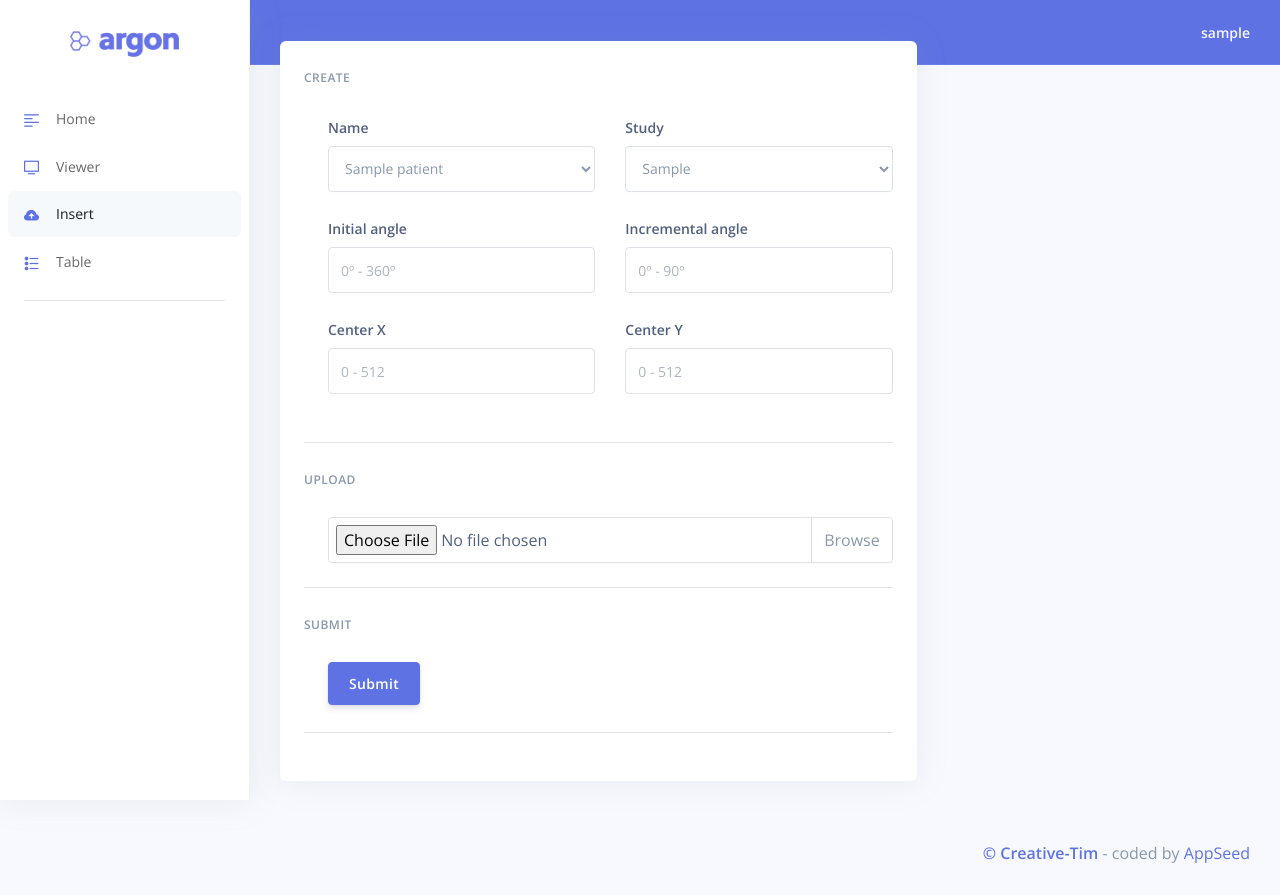
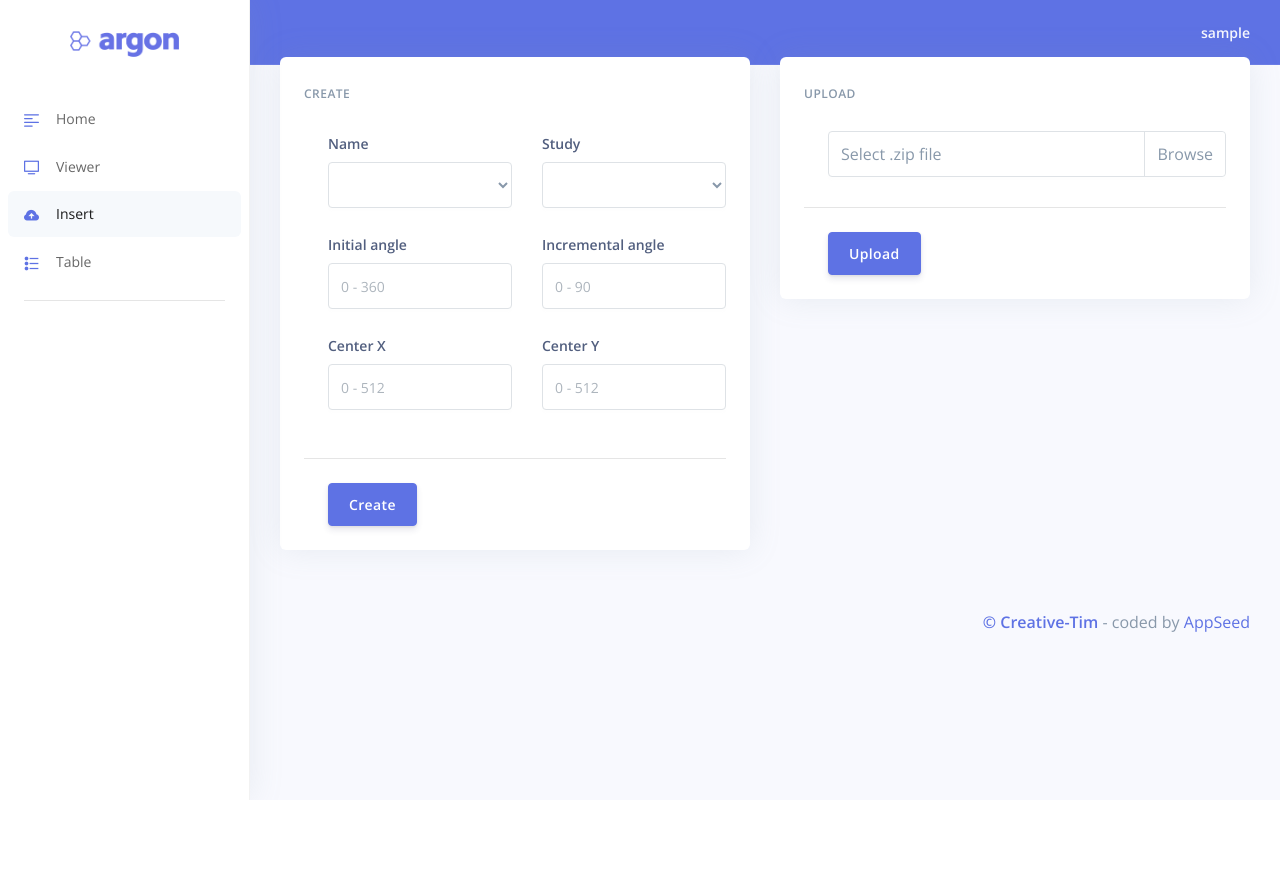
Before and after one commit to luiz-rocha94/prosthesis-viewer, a Django app: page /insert/ in a window 1280 px wide. After the commit the page ends 800 px from the top, so only its background shows below. Run offline with Django 3.2, Linux system fonts and the light colour scheme; a user stored in the database is signed in; tables that the repository leaves empty hold one stand-in row (values such as "Sample post"); lists and menus that the app fills with data are empty; some libraries are stand-ins or nearby versions.

Commit message:
fixed navigation

```diff
--- a/apps/authentication/urls.py
+++ b/apps/authentication/urls.py
@@ -10,5 +10,5 @@ from django.contrib.auth.views import LogoutView
 urlpatterns = [
     path('login/', login_view, name="login"),
     path('register/', register_user, name="register"),
-    path("logout/", LogoutView.as_view(), name="logout")
+    path("", LogoutView.as_view(), name="logout")
 ]
--- a/apps/authentication/views.py
+++ b/apps/authentication/views.py
@@ -22,7 +22,7 @@ def login_view(request):
             user = authenticate(username=username, password=password)
             if user is not None:
                 login(request, user)
-                return redirect("/")
+                return redirect(request.GET.get('next', '/home/'))
             else:
                 msg = 'Invalid credentials'
         else:
--- a/apps/home/templatetags/home_extras.py
+++ b/apps/home/templatetags/home_extras.py
@@ -11,12 +11,15 @@ def list_names():
     return [patient.name for patient in models.Patient.objects.all()]
 
 
-@register.simple_tag()
-def list_studies():
-    return [tomo.study for tomo in models.Tomography.objects.all()]
+@register.simple_tag
+def list_studies(prosthesis=True):
+    query = models.Tomography.objects.filter(model__isnull=False)
+    if not prosthesis:
+        query = query.filter(prosthesis=prosthesis)
+    return [(tomo.patient.name, tomo.study) for tomo in query]
 
 
-@register.simple_tag()
+@register.simple_tag
 def list_all():
     return [(tomo.patient.name, tomo.study, tomo.num_images)
-            for tomo in models.Tomography.objects.annotate(num_images=Count('image'))]
+            for tomo in models.Tomography.objects.annotate(num_images=Count('image')).filter(model__isnull=False)]
--- a/apps/insert/views.py
+++ b/apps/insert/views.py
@@ -11,10 +11,10 @@ class New(View):
 
     def post(self, request):
         context = {'segment': 'new'}
-        file = request.FILES.get('zipfile')
-        if file:
+        if request.POST.get('upload'):
+            file = request.FILES.get('zipfile')
             utils.insert_data(file)
-        else:
+        elif request.POST.get('create'):
             angle0 = int(request.POST.get('angle-0', 5))
             angle1 = int(request.POST.get('angle-1', 30))
             center_y = int(request.POST.get('center-y', 256))
--- a/apps/templates/insert/new.html
+++ b/apps/templates/insert/new.html
@@ -6,9 +6,9 @@
 {% block content %}
 
 <!-- Page content -->
-<div class="container-fluid mt--4">
+<div class="container-fluid mt--2">
   <div class="row">
-    <div class="col-xl-8 order-xl-1">
+    <div class="col-xl-6 order-xl-1">
       <div class="card">
         <div class="card-body">
           <form action="" method="post" enctype="multipart/form-data">
@@ -20,9 +20,9 @@
                   <div class="form-group">
                     <label class="form-control-label" for="input-name">Name</label>
                     <select name="name" id="input-name" class="form-control">
-                        {% list_names as names %}
-                        {% for name in names %}
-                            <option value="{{ name }}">{{ name }}</option>
+                        {% list_studies False as studies %}
+                        {% for study in studies %}
+                            <option value="{{ study.0 }}">{{ study.0 }}</option>
                         {% endfor %}
                     </select>
                   </div>
@@ -31,9 +31,8 @@
                   <div class="form-group">
                     <label class="form-control-label" for="input-study">Study</label>
                     <select name="study" id="input-study" class="form-control">
-                        {% list_studies as studies %}
                         {% for study in studies %}
-                            <option value="{{ study }}">{{ study }}</option>
+                            <option value="{{ study.1 }}">{{ study.1 }}</option>
                         {% endfor %}
                     </select>
                   </div>
@@ -43,13 +42,15 @@
                 <div class="col-lg-6">
                   <div class="form-group">
                     <label class="form-control-label" for="input-angle-0">Initial angle</label>
-                    <input type="text" id="input-angle-0" class="form-control" placeholder="0º - 360º" name="angle-0">
+                    <input type="number" id="input-angle-0" class="form-control" placeholder="0 - 360"
+                           name="angle-0" min=0 max=360>
                   </div>
                 </div>
                 <div class="col-lg-6">
                   <div class="form-group">
                     <label class="form-control-label" for="input-angle-1">Incremental angle</label>
-                    <input type="text" id="input-angle-1" class="form-control" placeholder="0º - 90º" name="angle-1">
+                    <input type="number" id="input-angle-1" class="form-control" placeholder="0 - 90"
+                           name="angle-1" min=0 max=90>
                   </div>
                 </div>
               </div>
@@ -57,43 +58,58 @@
                 <div class="col-lg-6">
                   <div class="form-group">
                     <label class="form-control-label" for="input-center-x">Center X</label>
-                    <input type="text" id="input-center-x" class="form-control" placeholder="0 - 512" name="center-x">
+                    <input type="number" id="input-center-x" class="form-control" placeholder="0 - 512"
+                           name="center-x" min=0 max=512>
                   </div>
                 </div>
                 <div class="col-lg-6">
                   <div class="form-group">
                     <label class="form-control-label" for="input-center-y">Center Y</label>
-                    <input type="text" id="input-center-y" class="form-control" placeholder="0 - 512" name="center-y">
-                  </div>
-                </div>
-              </div>
-            </div>
-            <hr class="my-4" />
-            <!-- Address -->
-            <h6 class="heading-small text-muted mb-4">Upload</h6>
-            <div class="pl-lg-4">
-              <div class="row">
-                <div class="col-md-12">
-                  <div class="custom-file">
-                    <label class="custom-file-label" for="input-zipfile">Zipfile</label>
-                    <input id="input-zipfile" class="custom-file-input file-input-button" type="file" name="zipfile">
+                    <input type="number" id="input-center-y" class="form-control" placeholder="0 - 512"
+                           name="center-y" min=0 max=512>
                   </div>
                 </div>
               </div>
             </div>
             <hr class="my-4" />
             <!-- Submit -->
-            <h6 class="heading-small text-muted mb-4">Submit</h6>
+            <div class="pl-lg-4">
+              <div class="row">
+                <div class="col-md-12">
+                  <input type="submit" class="btn btn-primary" value="Create" name="create">
+                </div>
+              </div>
+            </div>
+          </form>
+        </div>
+      </div>
+    </div>
+    <div class="col-xl-6 order-xl-2">
+      <div class="card">
+        <div class="card-body">
+          <form action="" method="post" enctype="multipart/form-data">
+            {% csrf_token %}
+            <h6 class="heading-small text-muted mb-4">Upload</h6>
             <div class="pl-lg-4">
               <div class="row">
                 <div class="col-md-12">
                   <div class="custom-file">
-                    <input type="submit" class="btn btn-primary">
+                    <label class="custom-file-label" id="zipfile-name" for="input-zipfile">Select .zip file</label>
+                    <input id="input-zipfile" class="custom-file-input" type="file" name="zipfile"
+                           accept=".zip" hidden>
                   </div>
                 </div>
               </div>
             </div>
             <hr class="my-4" />
+            <!-- Submit -->
+            <div class="pl-lg-4">
+              <div class="row">
+                <div class="col-md-12">
+                  <input type="submit" class="btn btn-primary" value="Upload" name="upload">
+                </div>
+              </div>
+            </div>
           </form>
         </div>
       </div>
@@ -107,4 +123,13 @@
 {% endblock content %}
 
 <!-- Specific JS goes HERE -->
-{% block javascripts %}{% endblock javascripts %}
+{% block javascripts %}
+<script type="text/javascript">
+    var $input    = document.getElementById('input-zipfile'),
+    $fileName = document.getElementById('zipfile-name');
+
+    $input.addEventListener('change', function(){
+      $fileName.textContent = this.value.split('\\').pop();
+    });
+</script>
+{% endblock javascripts %}
--- a/apps/viewer/utils.py
+++ b/apps/viewer/utils.py
@@ -4,7 +4,7 @@ from apps.insert import models
 def get_files(name, study):
     query = models.Image.objects.filter(tomography__patient__name=name,
                                         tomography__study=study).order_by('slice')
-    files = [q.image.url for q in query]
+    files = [(q.image.url, i) for i, q in enumerate(query)]
     tomo = query[0].tomography
     meta = {'name': name, 'study': study, 'slices': len(files),
             'y_spacing': tomo.y_spacing, 'x_spacing': tomo.x_spacing,
--- a/core/urls.py
+++ b/core/urls.py
@@ -10,9 +10,9 @@ from django.conf import settings
 
 
 urlpatterns = [
-    path('admin/', admin.site.urls),          # Django admin route
-    path("", include("apps.authentication.urls")), # Auth routes - login / register
-    path("home/", include("apps.home.urls")),             # UI Kits Html files
+    path('admin/', admin.site.urls),                # Django admin route
+    path("", include("apps.authentication.urls")),  # Auth routes - login / register
+    path("home/", include("apps.home.urls")),       # UI Kits Html files
     path("insert/", include("apps.insert.urls")),
     path("viewer/", include("apps.viewer.urls")),
     path("table/", include("apps.table.urls")),
```
Also changed, not shown: apps/table/utils.py (added, +18 -0 lines), apps/table/views.py (+11 -0 lines), apps/templates/table/tables.html (+20 -2 lines), apps/templates/viewer/view.html (+17 -13 lines).
